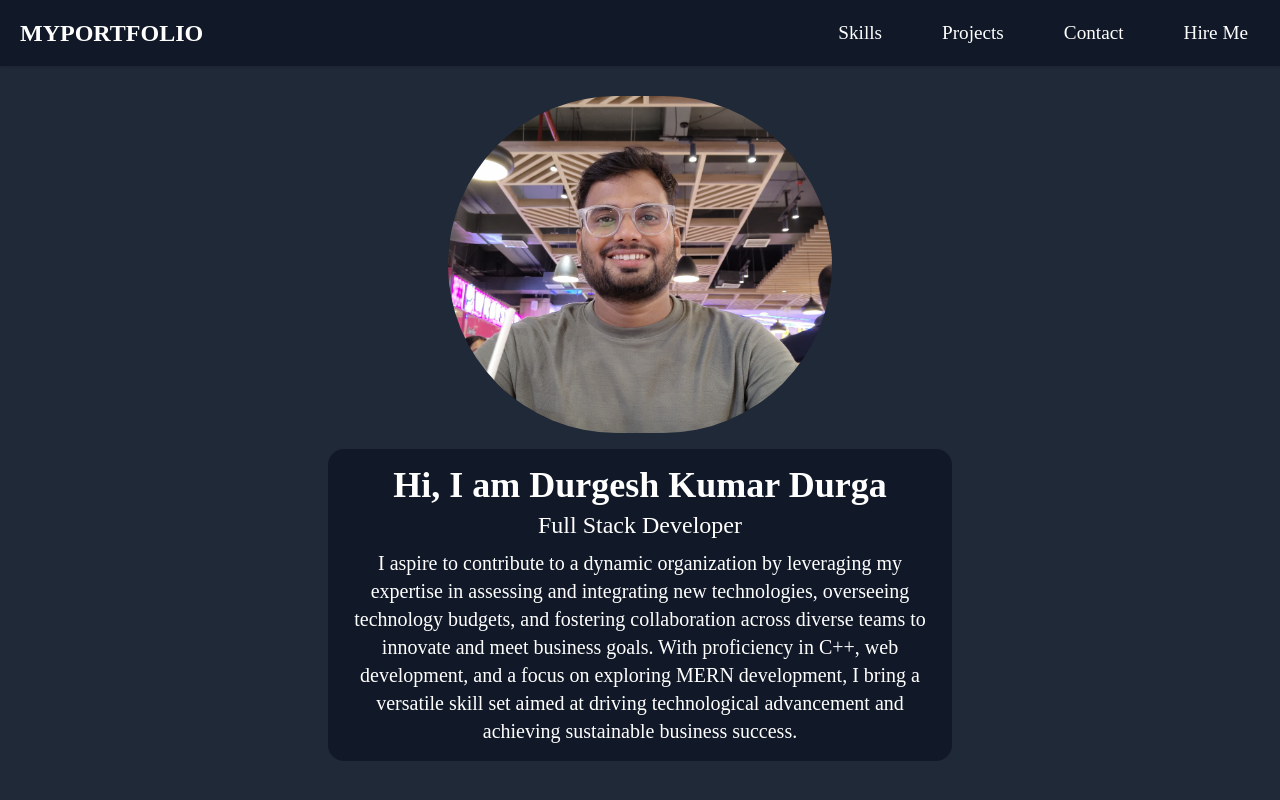
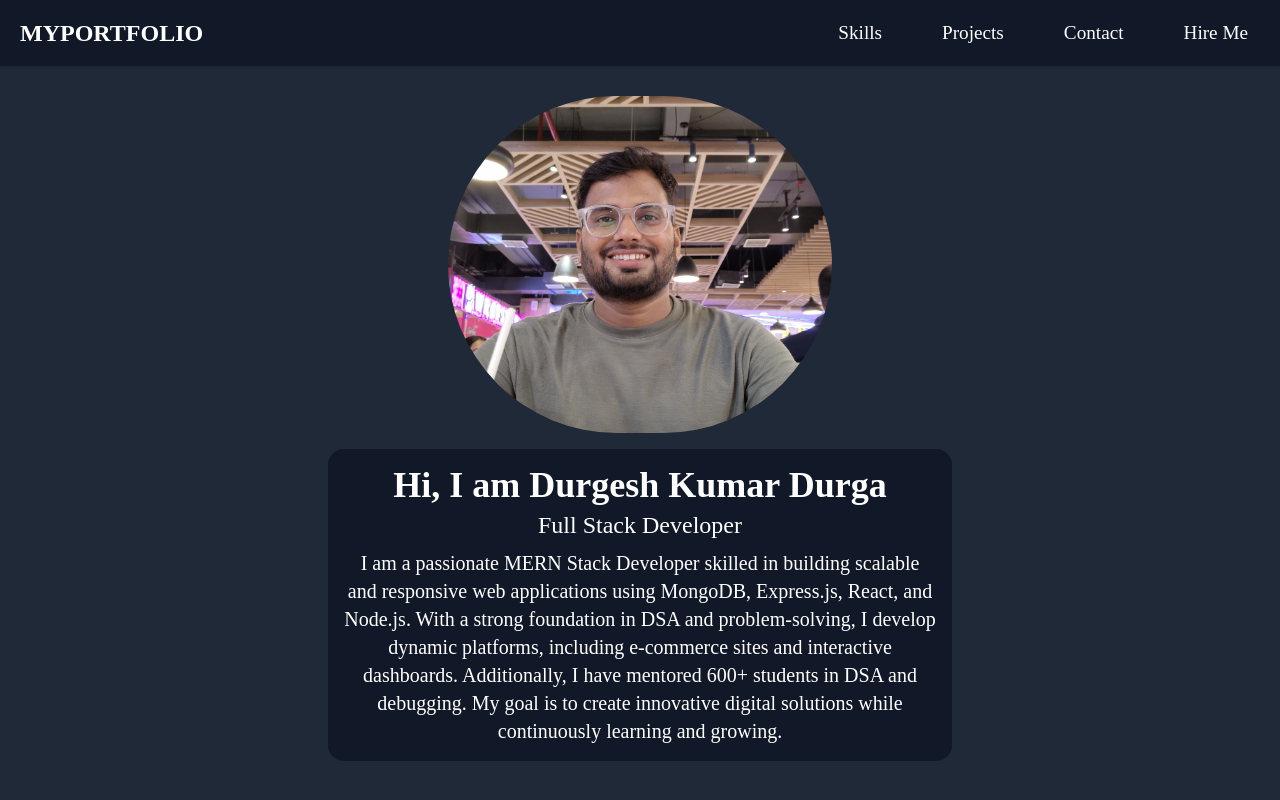
Before and after one commit to durgeshdurga/Portfolio, a React (Vite) app: page / in a window 1280 px wide. Shown: the top 800 px of the page. Built offline with nearby package versions, Linux system fonts and the light colour scheme; what tailwindcss-motion would draw is missing.

Commit message:
changed bio

```diff
--- a/src/components/Home.jsx
+++ b/src/components/Home.jsx
@@ -53,13 +53,13 @@ const Home = () => {
         </h1>
         <p className="text-xl md:text-2xl mt-1">Full Stack Developer</p>
         <p className="text-md md:text-xl mt-2 leading-relaxed">
-          I aspire to contribute to a dynamic organization by leveraging my
-          expertise in assessing and integrating new technologies, overseeing
-          technology budgets, and fostering collaboration across diverse teams
-          to innovate and meet business goals. With proficiency in C++, web
-          development, and a focus on exploring MERN development, I bring a
-          versatile skill set aimed at driving technological advancement and
-          achieving sustainable business success.
+          I am a passionate MERN Stack Developer skilled in building scalable
+          and responsive web applications using MongoDB, Express.js, React, and
+          Node.js. With a strong foundation in DSA and problem-solving, I
+          develop dynamic platforms, including e-commerce sites and interactive
+          dashboards. Additionally, I have mentored 600+ students in DSA and
+          debugging. My goal is to create innovative digital solutions while
+          continuously learning and growing.
         </p>
       </div>
     </div>
```
Also changed, not shown: src/App.css (line endings or trailing spaces).
